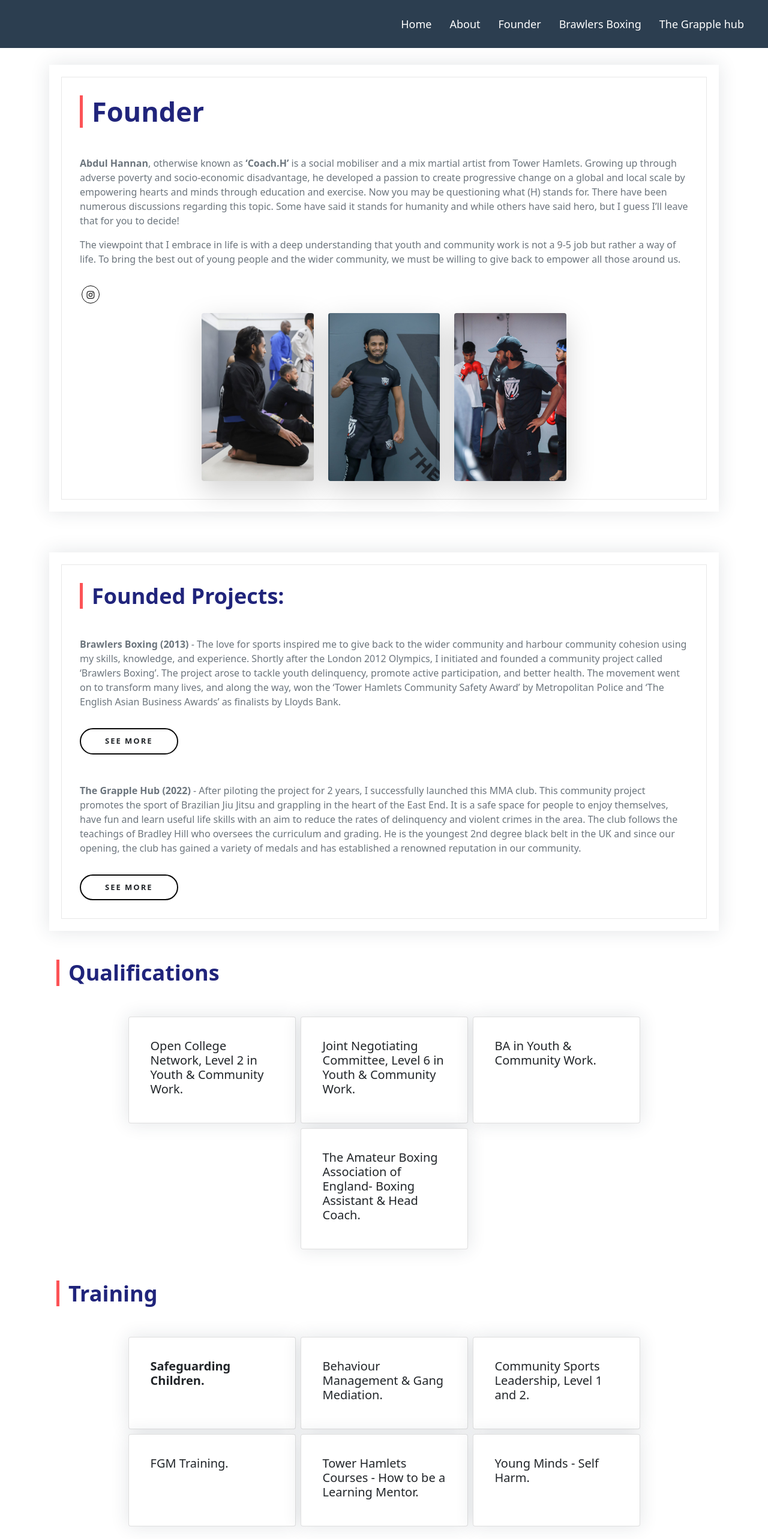
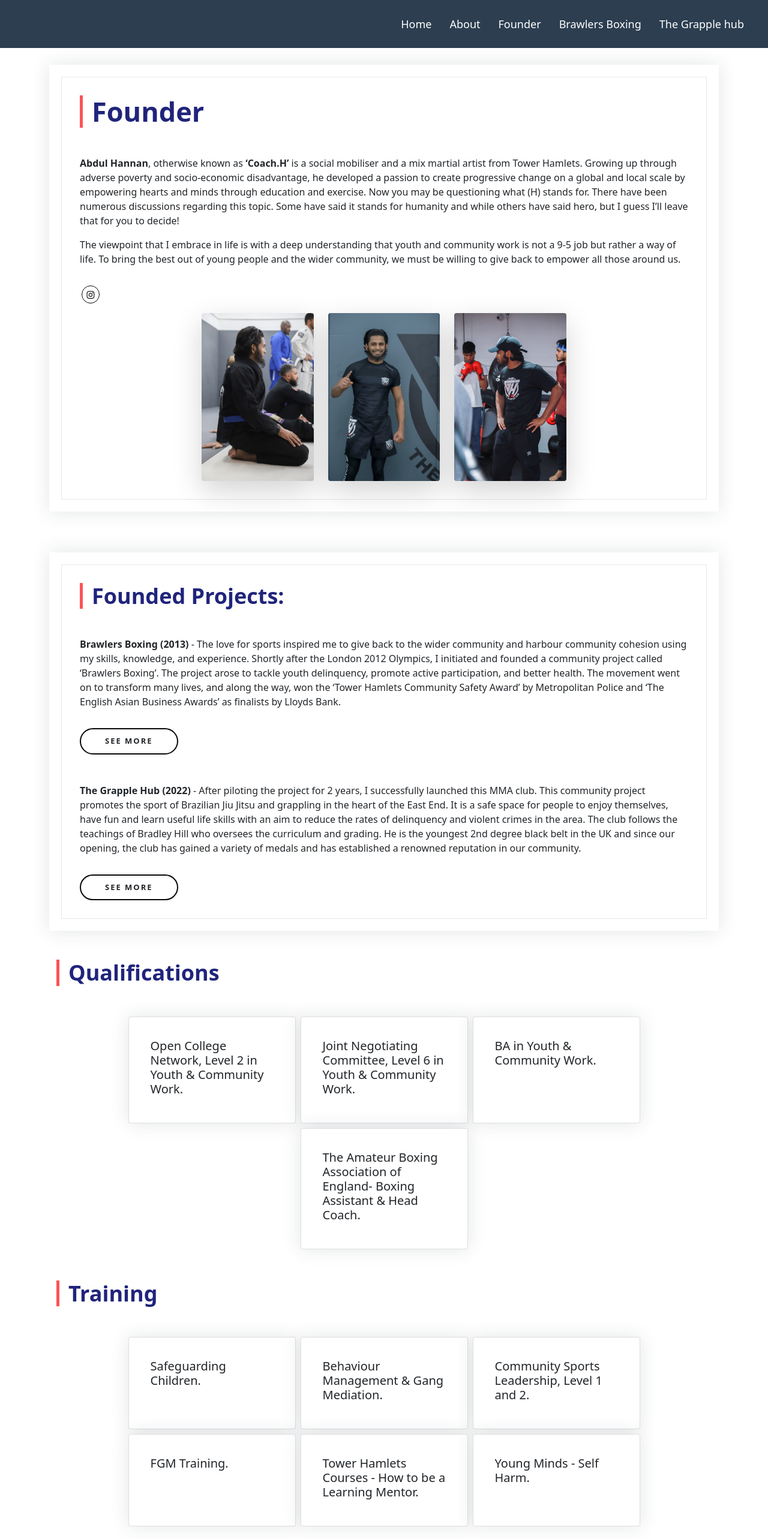
Before and after one commit to abdulnaseem/coachhandco, an Angular app: page /founder in a window 1280 px wide. Shown: the top 2566 px of the page at 60% size. Built offline with nearby package versions, Linux system fonts and the light colour scheme.

Commit message:
text styling change

```diff
--- a/src/app/components/about/our-motto/our-motto.component.html
+++ b/src/app/components/about/our-motto/our-motto.component.html
@@ -30,7 +30,7 @@
 
                         <p>
                             <strong>The Butterfly Buard</strong> is one of the oldest and most traditional forms of guard playing in
-                            Jiu Jitsu- The Gentle Art is often labelled as a classic guard. The butterfly hooks are designed to jeopardize
+                            Jiu Jitsu - The Gentle Art is often labelled as a classic guard. The butterfly hooks are designed to jeopardize
                             the base of the fighter. Although grappling has been a part of humanity since combat sports began, not much is
                             shown about guard work in ancient paintings or scripts, and judo was thought to be the first martial art to truly
                             open the awareness of this fighting form. The hooks guard (Butterfly guard) seems to have been one of the first
@@ -41,7 +41,7 @@
                         <p>
                             <strong>The Butterfly Effect</strong> is a theory which states that everything in existence is connected,
                             and one component cannot help, but affect the entirety of the other components, which comprise the universe.
-                            Think of it this way: small things turn into big things…It is the little actions that add up to make significant
+                            Think of it this way: small things turn into big things… It is the little actions that add up to make significant
                             changes. By focusing on small daily efforts, in time, they will mount up to tremendous change. Our movement
                             believes that one should never underestimate the power of their actions, as one small gesture can change a person’s
                             life or start a movement of change. The butterfly has been a symbol of transformation, hope, and rebirth for
--- a/src/app/components/founder/founder.component.css
+++ b/src/app/components/founder/founder.component.css
@@ -76,6 +76,10 @@ h4 {
     text-align: center;
 }
 
+.description-p {
+    text-align: start;
+}
+
 .qualifications {
     padding: 20px;
     background: white;
--- a/src/app/components/founder/founder.component.html
+++ b/src/app/components/founder/founder.component.html
@@ -7,7 +7,7 @@
                         <div class="title-big pb-3 mb-3">
                             <h3>Founder</h3>
                         </div>
-                        <p class="description-p text-muted pe-0 pe-lg-0">
+                        <p class="description-p pe-0 pe-lg-0">
                             <strong>Abdul Hannan</strong>, otherwise known as <strong>‘Coach.H’</strong> is a social mobiliser and a mix martial artist
                             from Tower Hamlets. Growing up through adverse poverty and socio-economic disadvantage, he developed
                             a passion to create progressive change on a global and local scale by empowering hearts and minds
@@ -15,7 +15,7 @@
                             discussions regarding this topic. Some have said it stands for humanity and while others have said hero,
                             but I guess I’ll leave that for you to decide!
                         </p>
-                        <p class="description-p text-muted pe-0 pe-lg-0">
+                        <p class="description-p pe-0 pe-lg-0">
                             The viewpoint that I embrace in life is with a deep understanding that youth and community work is not a
                             9-5 job but rather a way of life. To bring the best out of young people and the wider community,
                             we must be willing to give back to empower all those around us.
@@ -90,7 +90,7 @@
                             <h4>Founded Projects:</h4>
                         </div>
 
-                        <p class="description-p text-muted pe-0 pe-lg-0">
+                        <p class="description-p pe-0 pe-lg-0">
                             <strong>Brawlers Boxing (2013)</strong> - The love for sports inspired me to give back to the wider
                             community and harbour community cohesion using my skills, knowledge, and experience.
                             Shortly after the London 2012 Olympics, I initiated and founded a community project
@@ -101,7 +101,7 @@
                         </p>
                         <a routerLink="/brawlers-boxing" class="btn rey-btn mt-3">See More</a>
 
-                        <p class="description-p text-muted pe-0 pe-lg-0 mt-5">
+                        <p class="description-p pe-0 pe-lg-0 mt-5">
                             <strong>The Grapple Hub (2022)</strong> - After piloting the project for 2 years, I
                             successfully launched this MMA club. This community project promotes the sport of Brazilian
                             Jiu Jitsu and grappling in the heart of the East End. It is a safe space for people to enjoy
@@ -153,7 +153,7 @@
             <div class="row d-flex justify-content-center">
                 <div class="card qualifications col-lg-3 m-1">
                     <div class="card-body">
-                        <h5 class="card-title"><strong> Safeguarding Children.</strong></h5>
+                        <h5 class="card-title">Safeguarding Children.</h5>
                     </div>
                 </div>
                 <div class="card qualifications col-lg-3 m-1">
@@ -204,7 +204,7 @@
                 <div class="card qualifications col-lg-3 m-1">
                     <div class="card-body">
                         <h5 class="card-title">
-                            <strong>‘Makkah 2 Madinah’</strong> (walk)
+                            <strong>‘Makkah 2 Madinah’</strong> (Walk)
                         </h5>
                         <p class="card-text">
                             One of five British Nationals to walk from Makkah 2 Madina.
```
